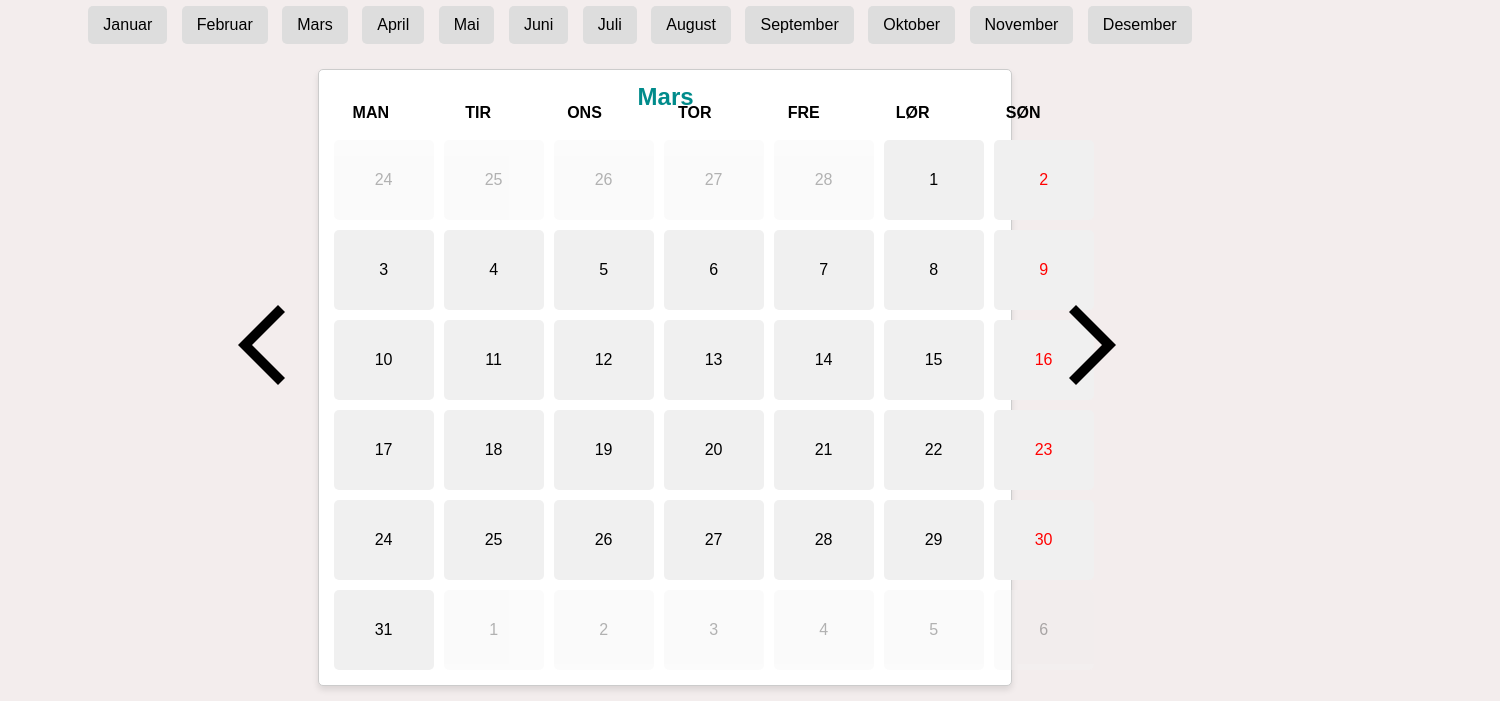
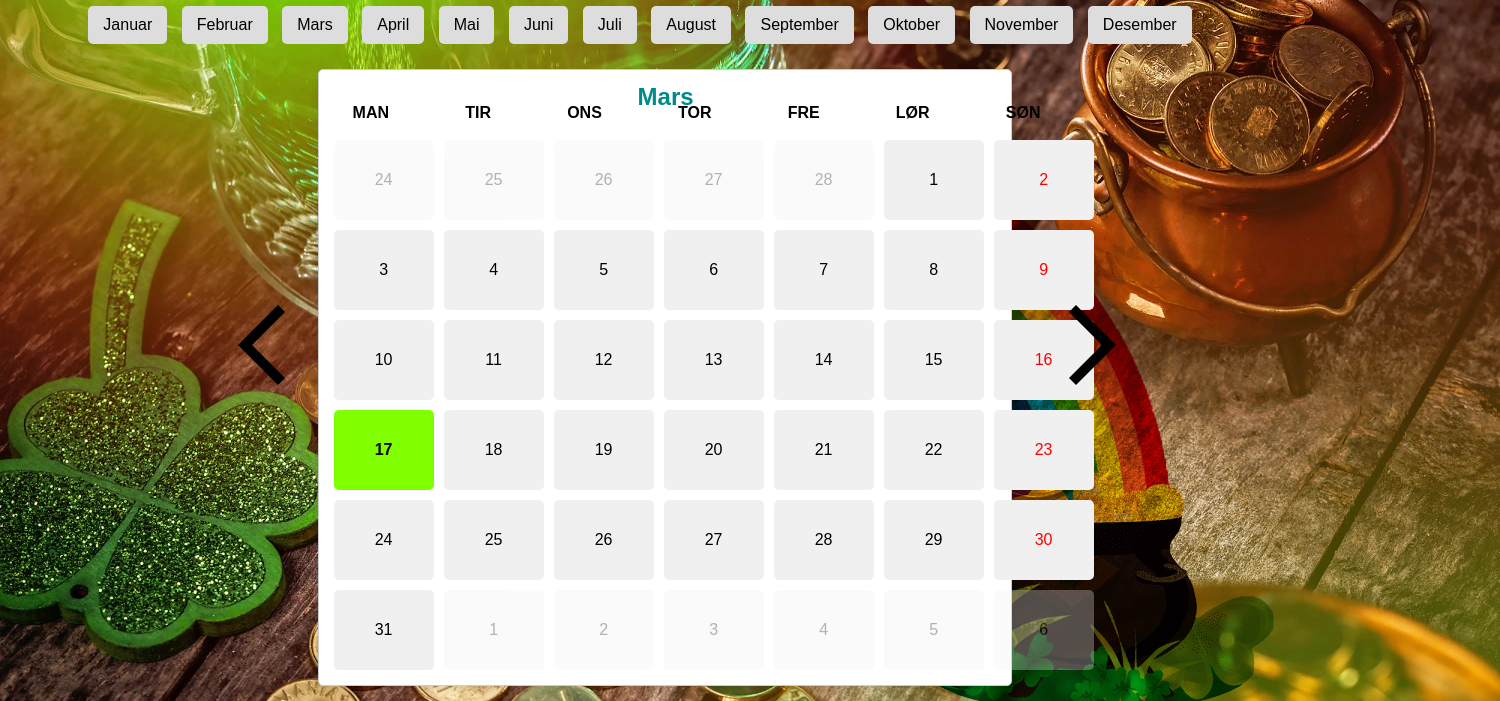
Before and after one commit to JonasStorli/Eksamen-gruppe-19, a plain HTML site: page mars.html in a window 1280 px wide. Shown: the part 99-800 px from the top of the page, 1500 px wide, since content can reach past the window. Drawn offline with Linux system fonts and the light colour scheme.

Commit message:
mars juli

```diff
--- a/CSS/calender.css
+++ b/CSS/calender.css
@@ -115,7 +115,7 @@ ul {
 
 
 }
-
+/* Kode Martin starter her*/
 /*Sankthans*/
 .blue:hover::after {
     content: "Sankthans";
@@ -172,7 +172,7 @@ ul {
     background-color:red;
     font-weight: bold;
 }
-
+/*Ikke kode fra Martin*/
 #btn-theme-desember:hover {
     transform: scale(1.8);
     transition: ease-in 350ms, color 50ms ease-in;
@@ -244,6 +244,23 @@ ul {
     transform: translate(-9px);
 }
 
+/*St. Patricks dag*/
+.stP:hover::after {
+    content: "St. Patricks Dag";
+    color: black;
+    transform: translate(-9px);
+}
+
+.stP:hover {
+    color: transparent;
+    transform: scale(1.25);
+}
+
+.dager span.stP {
+    background-color:chartreuse;
+    font-weight: bold;
+}
+
 /*Sand buggy*/
 #buggy {
     position: absolute;
@@ -297,3 +314,19 @@ ul {
         transform: scaleX(-1);
     }
 }
+/*Mars*/
+.rainbow {
+    position: absolute;
+    right: 0;
+    top: 200px;
+    z-index: -1;
+    mix-blend-mode: multiply;
+}
+.background {
+    position: absolute;
+    top: 0;
+    left: 0;
+    z-index: -3;
+}
+
+/* Kode Martin slutter her*/
--- a/mars.html
+++ b/mars.html
@@ -65,7 +65,7 @@
           <span>14</span>
           <span>15</span>
           <span class="red">16</span>
-          <span>17</span>
+          <span class="stP">17</span>
           <span>18</span>
           <span>19</span>
           <span>20</span>
@@ -89,6 +89,9 @@
         </div>
       </div>
 
+      <div class="rainbow"><img src="Bilder/regnbue.png" alt="rainbow"></div>
+      <div class="background"><img src="Bilder/stP.webp" alt="kløver"></div>
+
 
   </body>
 </html>
```
Also changed, not shown: juli.html (+1 -0 lines), Bilder/kløver.jpg (added), Bilder/regnbue.png (added), Bilder/stP.webp (added), CSS/sun.css (line endings or trailing spaces).
